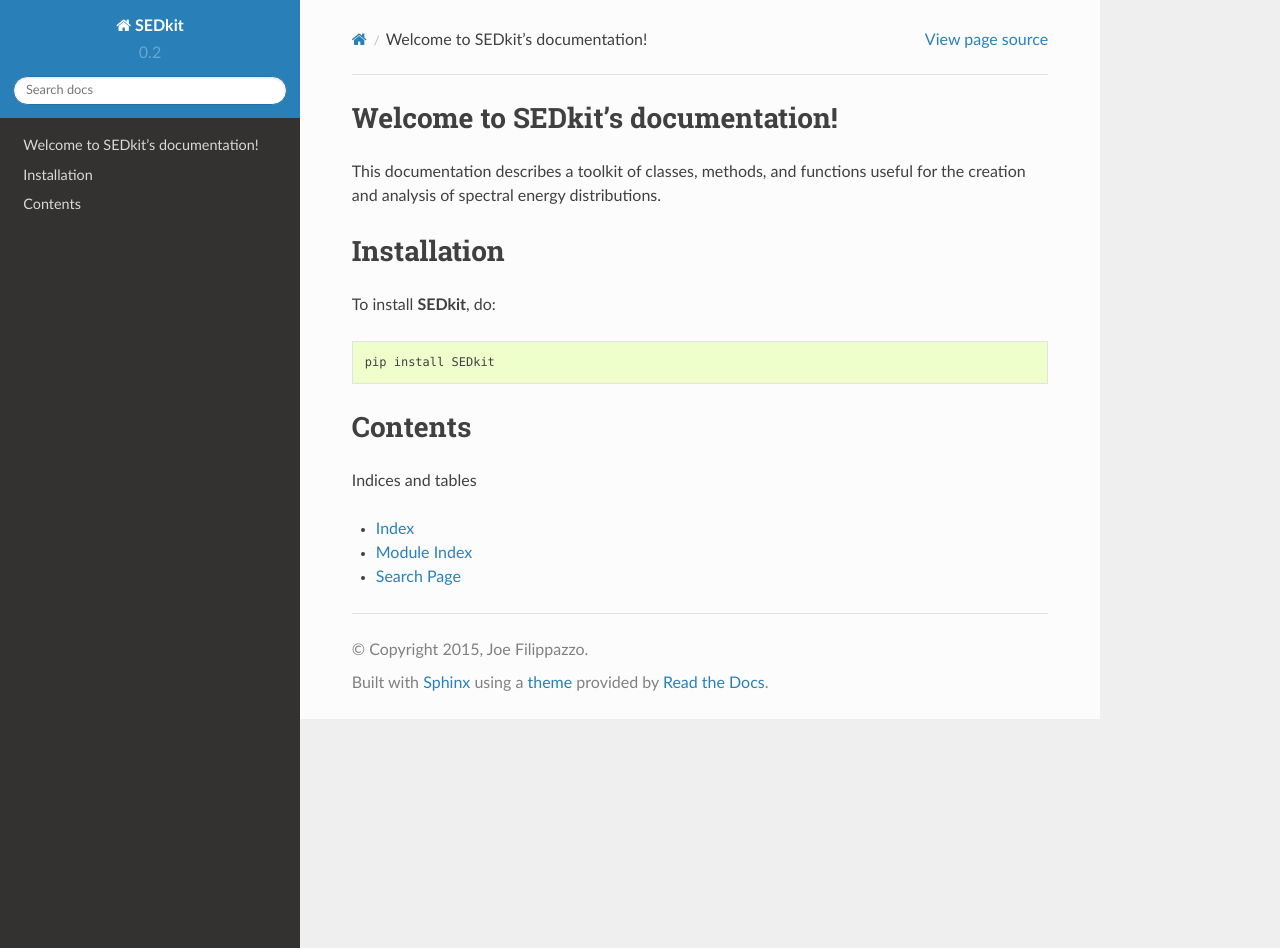
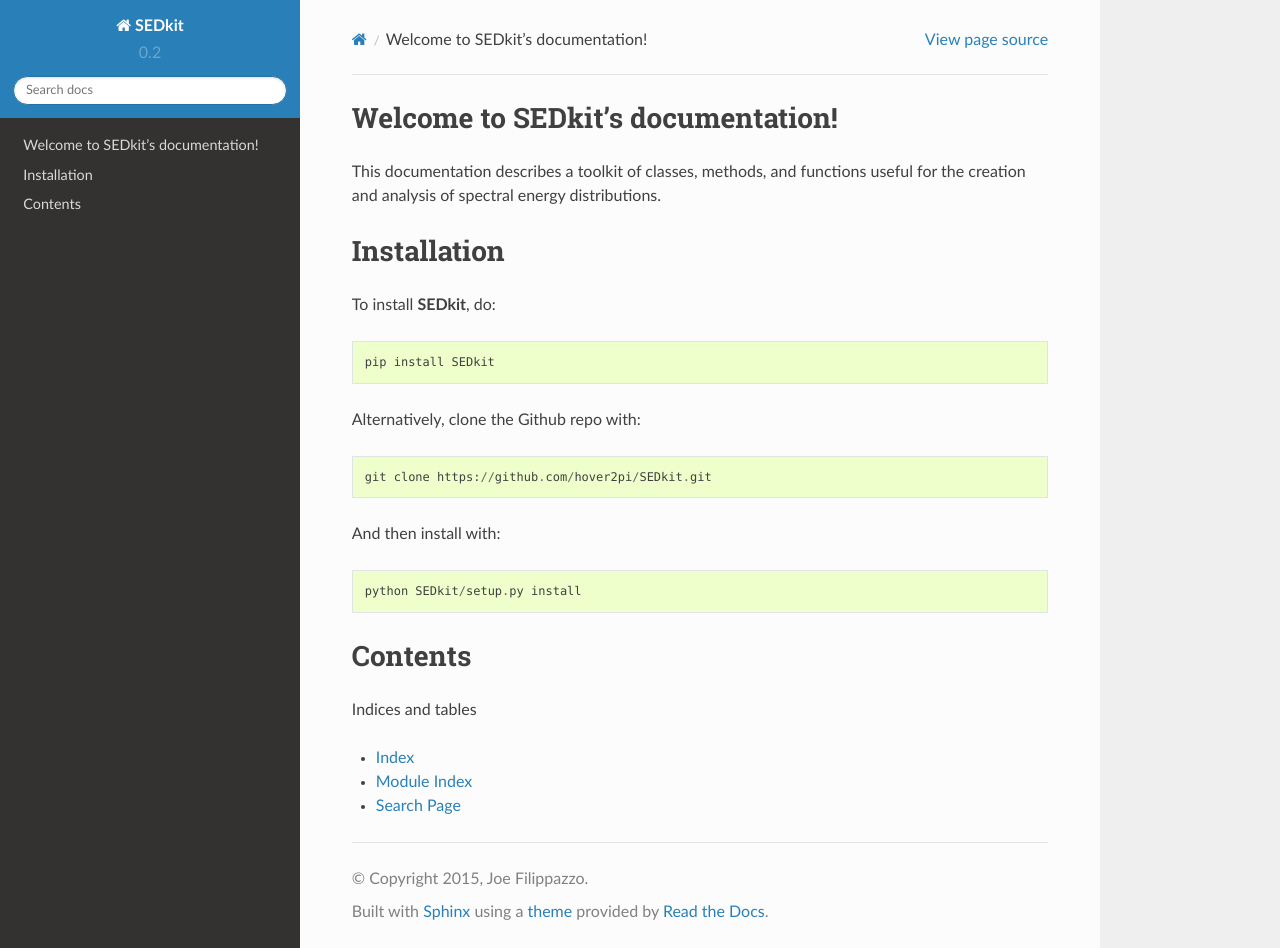
Before and after one commit to BDNYC/sedkit, a Sphinx documentation site: the page built from docs/index.rst, in a window 1280 px wide and 948 px high. Built offline with Sphinx 7.4.7 and the Read the Docs theme 2.0.0, drawn with Linux system fonts in a browser that asks for light colours; pages that are not in the unit, such as notebooks, are missing from menus.

Commit message:
Updated docs

```diff
--- a/docs/index.rst
+++ b/docs/index.rst
@@ -9,6 +9,14 @@
 To install **SEDkit**, do::
 
     pip install SEDkit
+
+Alternatively, clone the Github repo with::
+
+    git clone https://github.com/hover2pi/SEDkit.git
+
+And then install with::
+
+    python SEDkit/setup.py install
 
 Contents
 ========
```
